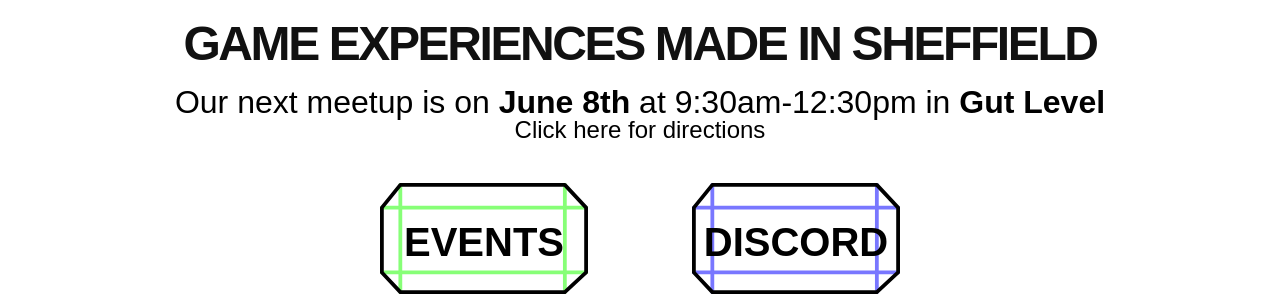
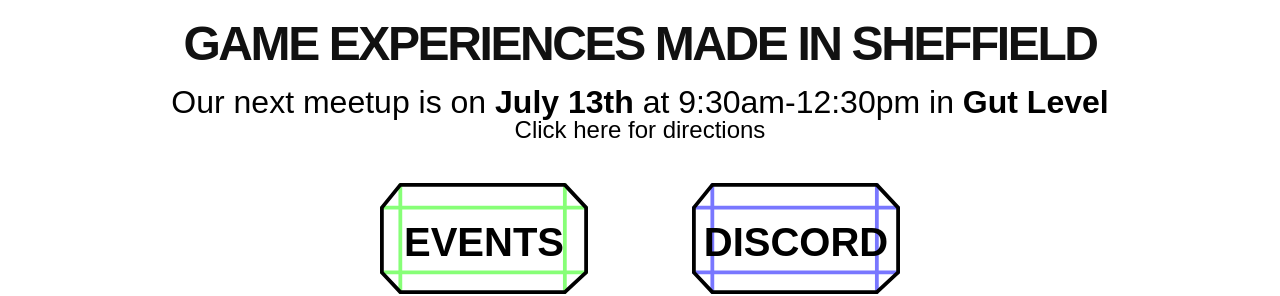
Before and after one commit to Willdotwhite/gemsheffield.com, a Jekyll site: the page built from index.html, in a window 1280 px wide. Shown: the part 208-504 px from the top of the page. Built offline with Jekyll 4.4.1, drawn with Linux system fonts in a browser that asks for light colours; some web fonts are replaced.

Commit message:
[AUTO] Updated meetup date

```diff
--- a/index.html
+++ b/index.html
@@ -19,7 +19,7 @@ buttons:
 ---
 
 <a href="https://goo.gl/maps/ttxsvzV82tFbgw197">
-    <p class="is-center" style="margin-bottom: 0;">Our next meetup is on <strong id="meetup-date">June 8th</strong> at 9:30am-12:30pm in <strong>Gut Level</strong></p>
+    <p class="is-center" style="margin-bottom: 0;">Our next meetup is on <strong id="meetup-date">July 13th</strong> at 9:30am-12:30pm in <strong>Gut Level</strong></p>
     <p class="is-center" style="margin-top: 0; font-size: 1.5rem">Click here for directions</p>
 </a>
 
```
